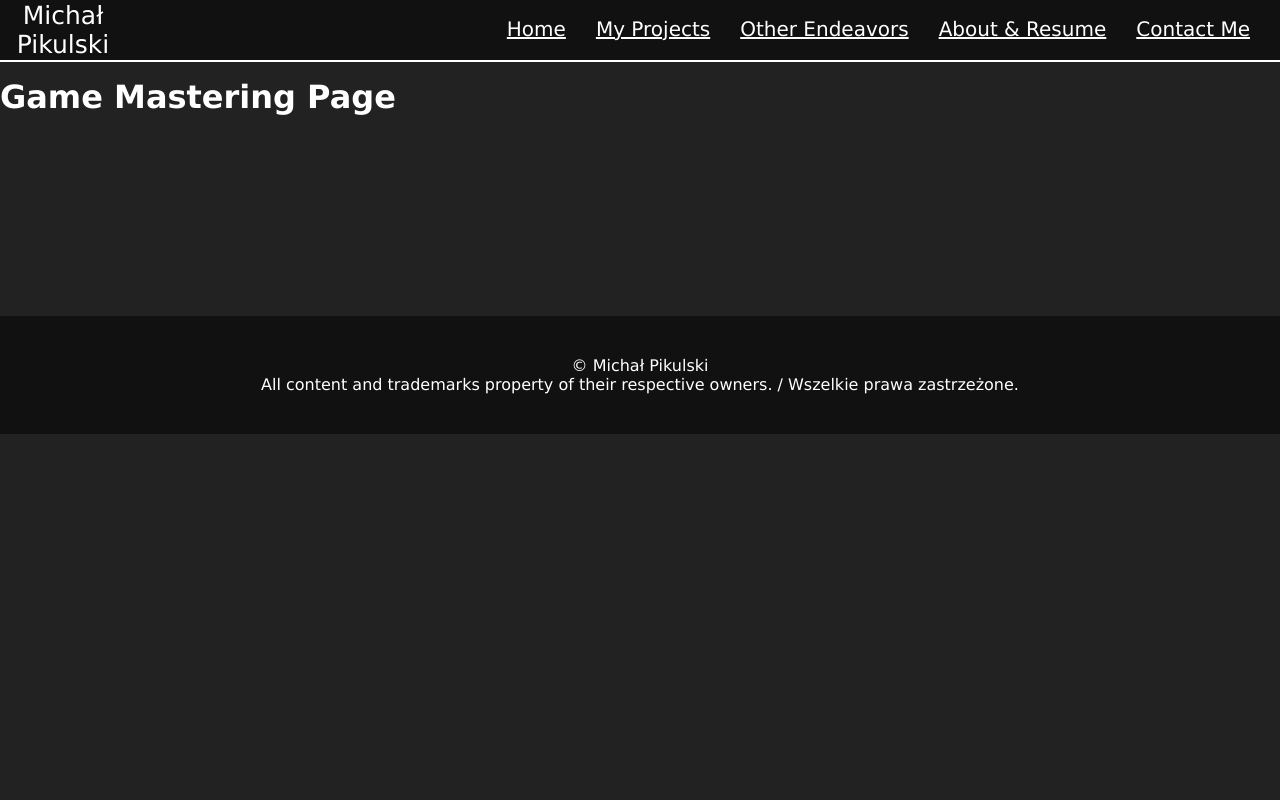
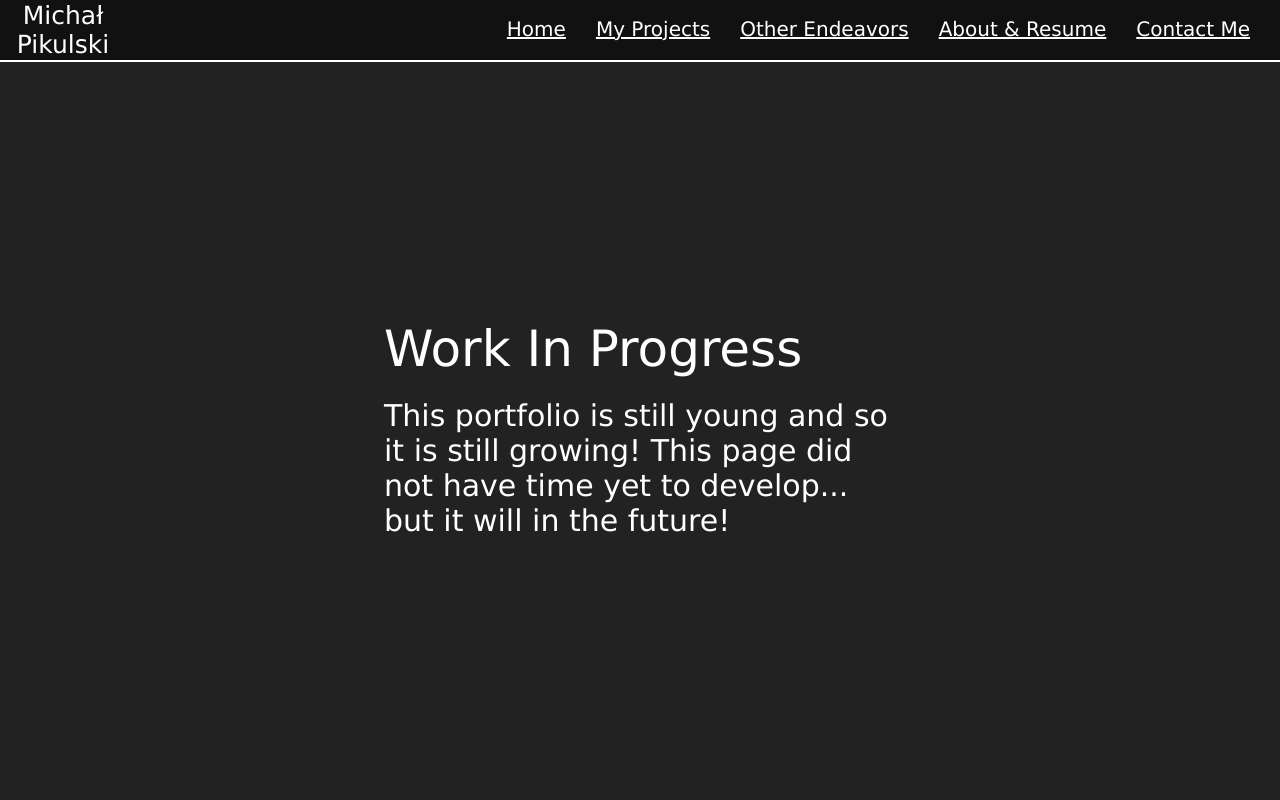
Before and after one commit to Piqulsky/portfolio, a React (Create React App) app: page /other/gamemastering in a window 1280 px wide. Shown: the top 800 px of the page. Built offline with nearby package versions, Linux system fonts and the light colour scheme.

Commit message:
Added WIP pages

```diff
--- /dev/null
+++ b/src/Pages/WIP/WIP.css
@@ -0,0 +1,15 @@
+.WIPContent {
+  margin-top: 40vh;
+  padding-left: 30%;
+  padding-right: 30%;
+  margin-bottom: 40vh;
+}
+
+.WIPHeader {
+  font-size: 50px;
+}
+
+.WIPSubHeader {
+  margin-top: 20px;
+  font-size: 30px;
+}
--- /dev/null
+++ b/src/Pages/WIP/WIP.js
@@ -0,0 +1,21 @@
+import Footer from "../../Modules/Footer/Footer";
+import Navbar from "../../Modules/Navbar/Navbar";
+import "./WIP.css";
+
+function WIP() {
+  return (
+    <div className="WIP">
+      <Navbar />
+      <div className="WIPContent">
+        <div className="WIPHeader">Work In Progress</div>
+        <div className="WIPSubHeader">
+          This portfolio is still young and so it is still growing! This page
+          did not have time yet to develop... but it will in the future!
+        </div>
+      </div>
+      <Footer />
+    </div>
+  );
+}
+
+export default WIP;
--- a/src/index.js
+++ b/src/index.js
@@ -15,6 +15,7 @@ import GameJams from "./Pages/OtherEndeavors/GameJams/GameJams";
 import GameMastering from "./Pages/OtherEndeavors/GameMastering/GameMastering";
 import MiroTemplates from "./Pages/OtherEndeavors/MiroTemplates/MiroTemplates";
 import ScrollToTop from "./Modules/FlowControl/ScrollToTop";
+import WIP from "./Pages/WIP/WIP";
 
 const root = document.getElementById("root");
 
@@ -31,13 +32,28 @@ ReactDOM.createRoot(root).render(
       <Route path="/project/resonance" element={<Resonance />} />
       <Route path="/project/prohibitiontime" element={<ProhibitionTime />} />
       <Route path="/project/moonsoup" element={<Moonsoup />} />
-      <Route path="/project/whentheduskcomes" element={<WhenTheDuskComes />} />
-      <Route path="/project/coalinmyheart" element={<CoalInMyHeart />} />
-      <Route path="/other/adventurersleague" element={<AdventurersLeague />} />
-      <Route path="/other/designbible" element={<DesignBible />} />
-      <Route path="/other/gamejams" element={<GameJams />} />
-      <Route path="/other/gamemastering" element={<GameMastering />} />
-      <Route path="/other/mirotemplates" element={<MiroTemplates />} />
+      <Route
+        path="/project/whentheduskcomes"
+        element={<WIP /> /*<WhenTheDuskComes />*/}
+      />
+      <Route
+        path="/project/coalinmyheart"
+        element={<WIP /> /*<CoalInMyHeart />*/}
+      />
+      <Route
+        path="/other/adventurersleague"
+        element={<WIP /> /*<AdventurersLeague />*/}
+      />
+      <Route path="/other/designbible" element={<WIP /> /*<DesignBible />*/} />
+      <Route path="/other/gamejams" element={<WIP /> /*<GameJams />*/} />
+      <Route
+        path="/other/gamemastering"
+        element={<WIP /> /*<GameMastering />*/}
+      />
+      <Route
+        path="/other/mirotemplates"
+        element={<WIP /> /*<MiroTemplates />*/}
+      />
     </Routes>
   </BrowserRouter>,
 );
```
